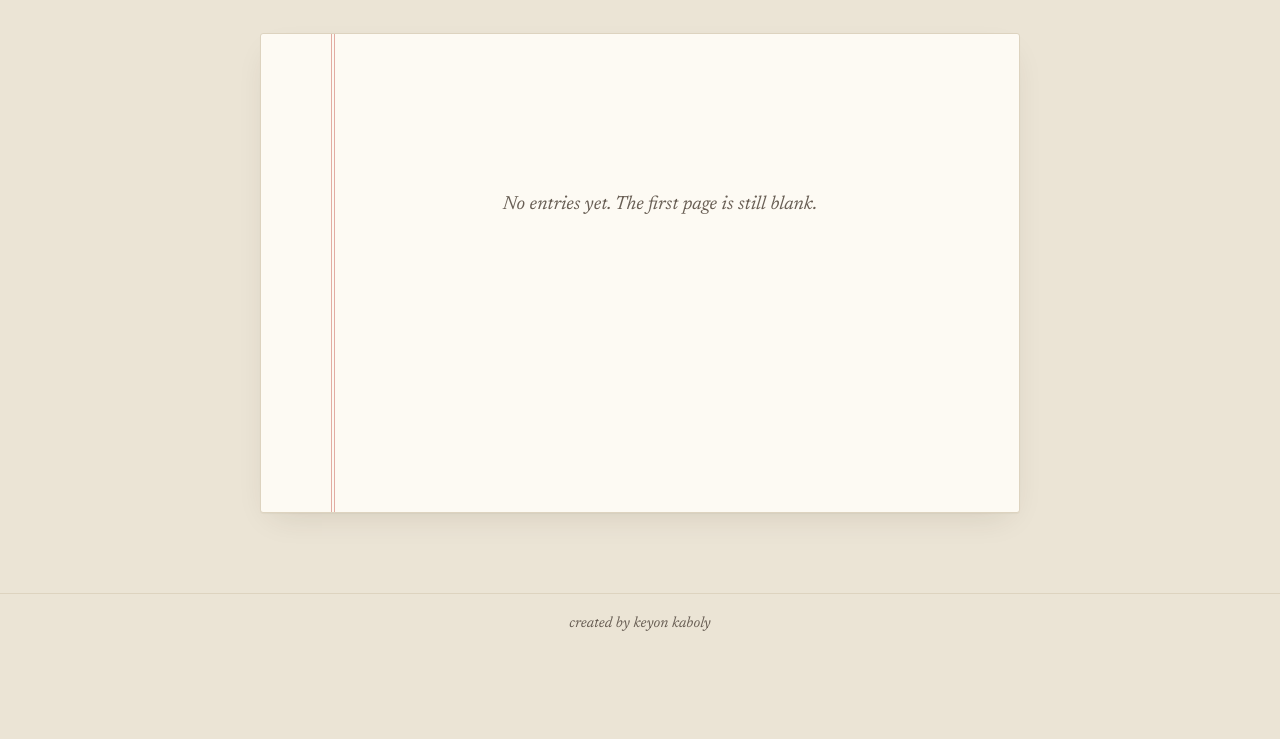
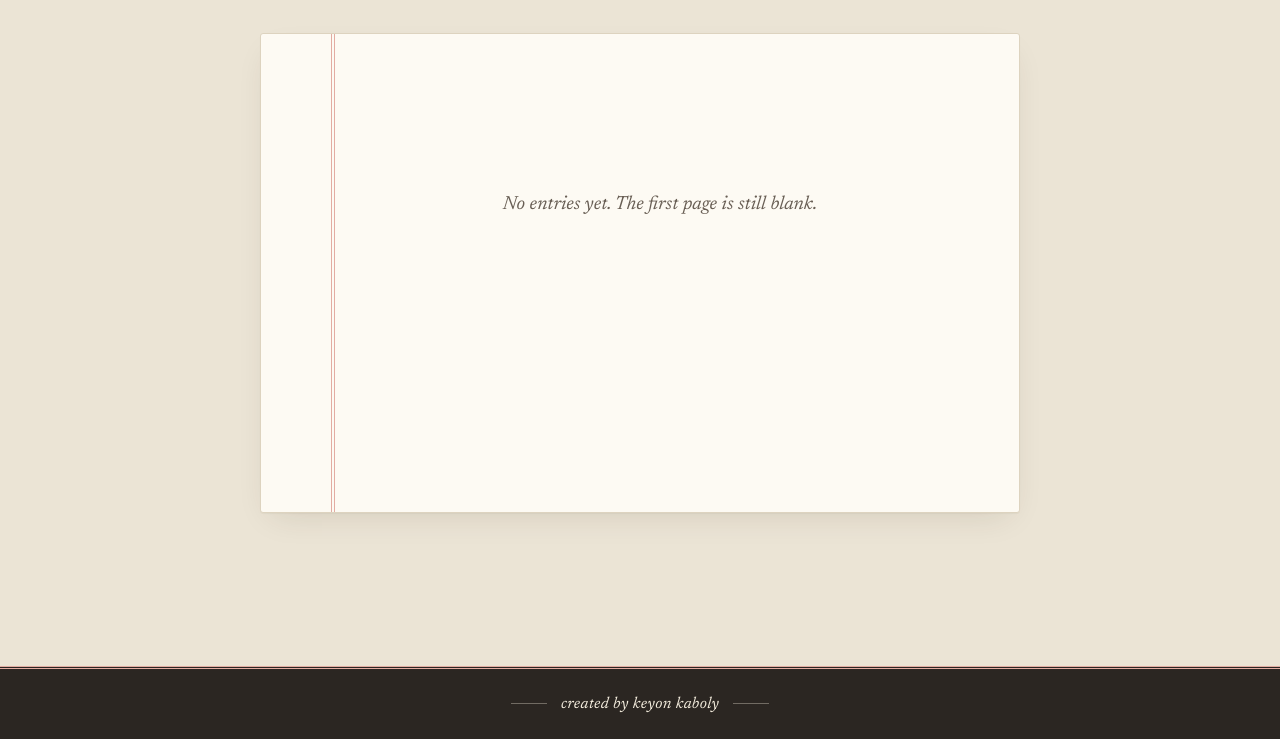
Before and after one commit to keyonkaboly/blog, a plain HTML site: page index.html in a window 1280 px wide. Shown: the part 61-800 px from the top of the page. Drawn offline with Linux system fonts and the light colour scheme.

Commit message:
Make the bottom bar a full-width dark bar pinned to the page bottom
Co-Authored-By: Claude Opus 5.5 <noreply@anthropic.com>

```diff
--- a/style.css
+++ b/style.css
@@ -25,6 +25,10 @@ body {
   font: 400 19px/1.65 var(--serif);
   font-optical-sizing: auto;
   -webkit-font-smoothing: antialiased;
+  /* keeps the bottom bar at the bottom of the window on short pages */
+  display: flex;
+  flex-direction: column;
+  min-height: 100vh;
 }
 
 a { color: inherit; }
@@ -128,6 +132,7 @@ a { color: inherit; }
 /* ---------- the page ---------- */
 .page {
   position: relative;
+  width: 100%;
   max-width: 760px;
   min-height: 60vh;
   margin: 36px auto 80px;
@@ -323,12 +328,25 @@ a { color: inherit; }
 
 /* ---------- bottom bar ---------- */
 .bottombar {
-  padding: 18px 16px;
-  border-top: 1px solid var(--paper-edge);
+  margin-top: auto;
+  display: flex;
+  align-items: center;
+  justify-content: center;
+  gap: 14px;
+  padding: 22px 16px;
+  background: var(--ink);
+  color: #f3ecdd;
+  border-top: 3px double var(--margin-line);
+  font-size: 16px;
+  font-style: italic;
+  letter-spacing: 0.02em;
   text-align: center;
-  font-size: 15px;
-  font-style: italic;
-  color: var(--ink-soft);
+}
+.bottombar::before, .bottombar::after {
+  content: "";
+  width: 36px;
+  height: 1px;
+  background: rgba(243, 236, 221, 0.35);
 }
 
 /* ---------- small screens ---------- */
@@ -336,7 +354,8 @@ a { color: inherit; }
   body { font-size: 18px; }
   .page {
     margin: 0;
-    min-height: calc(100vh - var(--bar-h));
+    min-height: 0;
+    flex: 1;
     padding: 36px 20px 48px 46px;
     border-width: 0;
     border-radius: 0;
```
